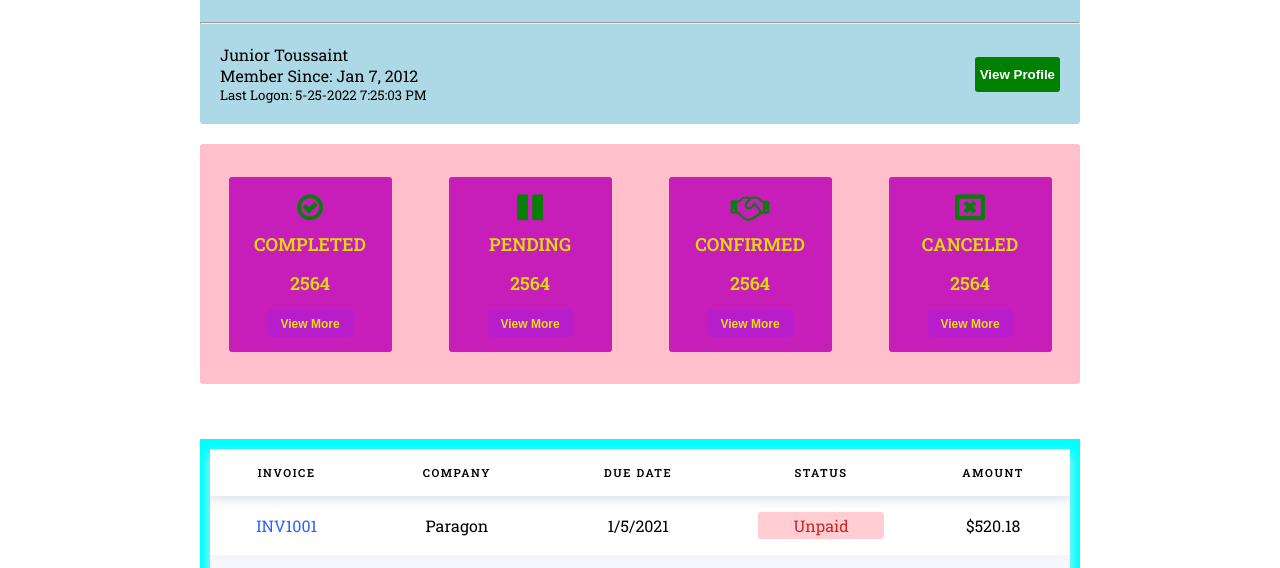
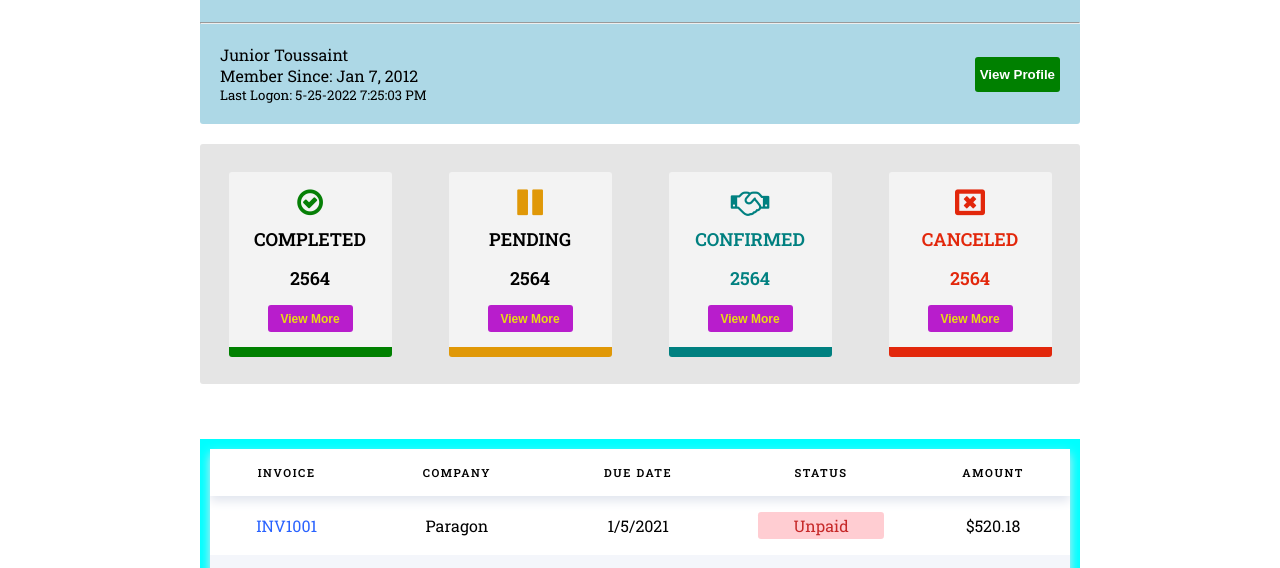
Before and after one commit to juniorro/serviceui, a plain HTML site: page index.html in a window 1280 px wide. Shown: the part 231-799 px from the top of the page. Drawn offline with Linux system fonts and the light colour scheme.

Commit message:
changed card colors

```diff
--- a/index.html
+++ b/index.html
@@ -77,25 +77,25 @@
             </div>
             <div class="statistics">
                 <div class="card-wrapper">
-                  <div class="card">
+                  <div class="card completed">
                     <i class="fa fa-check-circle-o" aria-hidden="true"></i>
                     <p>COMPLETED</p>
                     <p>2564</p>
                     <button class="profile-button">View More</button>
                   </div>
-                  <div class="card">
+                  <div class="card pending">
                     <i class="fa fa-pause" aria-hidden="true"></i>
                     <p>PENDING</p>
                     <p>2564</p>
                     <button class="profile-button">View More</button>
                   </div>
-                  <div class="card">
+                  <div class="card confirmed">
                     <i class="fa fa-handshake-o" aria-hidden="true"></i>
                     <p>CONFIRMED</p>
                     <p>2564</p>
                     <button class="profile-button">View More</button>
                   </div>
-                  <div class="card">
+                  <div class="card canceled">
                     <i class="fa fa-window-close-o" aria-hidden="true"></i>
                     <p>CANCELED</p>
                     <p>2564</p>
--- a/styles.css
+++ b/styles.css
@@ -164,7 +164,7 @@ nav .nav-wrapper {
 }
 
 .statistics {
-    background-color: #ffc0cb;
+    background-color: #e5e5e5;
     border-radius: 3px;
 }
 
@@ -218,21 +218,53 @@ nav .nav-wrapper {
     flex-direction: column;
     justify-content: center;
     align-items: center;
-    background-color: #c71eb9;
+    background-color: #f3f3f3;
     padding: 15px 25px;
     border-radius: 3px;
     min-width: 163px;
     min-height: 168px;
 }
 
+.card.completed {
+    border-bottom: 10px solid green;
+}
+
+.card.completed i {
+    color: #067f06;
+}
+
+.card.pending {
+    border-bottom: 10px solid #e09807;
+}
+
+.card.pending i {
+    color: #e09807;
+}
+
+.card.confirmed {
+    color: #008080;
+    border-bottom: 10px solid #008080;
+}
+
+.card.confirmed i {
+    color: #008080;
+}
+
+.card.canceled {
+    color: #e2270b;
+    border-bottom: 10px solid #e2270b;
+}
+
+.card.canceled i {
+    color: #e2270b;
+}
+
 .card i {
-    color: #067f06;
     margin-bottom: 10px;
     font-size: 30px
 }
 
 .card p {
-    color: #ddda0e;
     margin-bottom: 15px;
     font-size: 18px;
     font-weight: bold;
```
